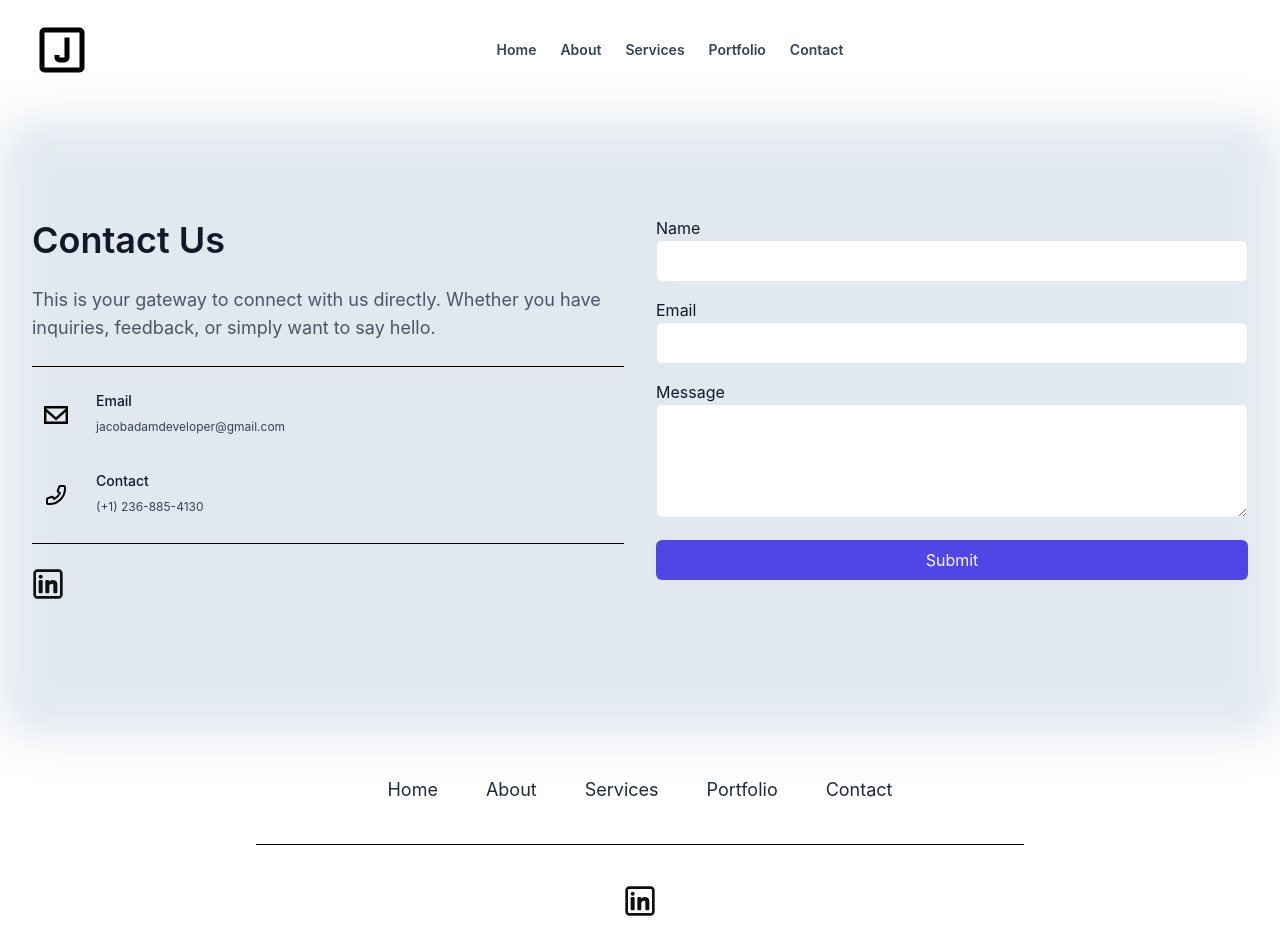
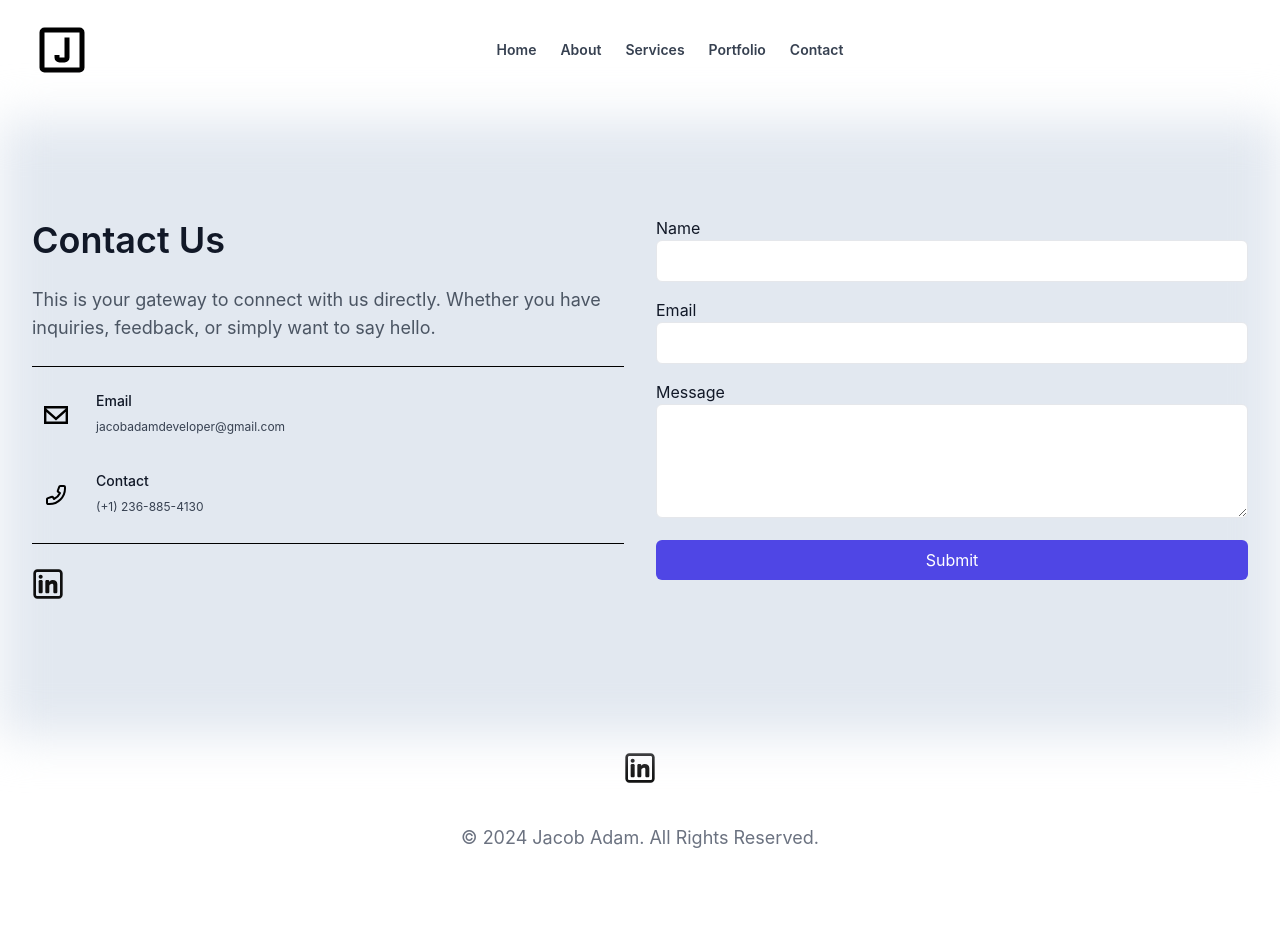
Before and after one commit to jacobadam/jacobadamdeveloper, a React (Create React App) app: page /contact in a window 1280 px wide. Shown: the top 952 px of the page. After the commit the page ends 868 px from the top, so only its background shows below. Built offline with nearby package versions, Linux system fonts and the light colour scheme.

Commit message:
comment out links in footer

```diff
--- a/src/Footer.js
+++ b/src/Footer.js
@@ -5,7 +5,7 @@ export default function Footer() {
     <footer class="w-full bg-white">
       <div class="mx-auto max-w-7xl px-4 sm:px-6 lg:px-8">
         <div class="max-w-3xl mx-auto">
-          <ul class="text-lg flex items-center justify-center flex-col gap-7 md:flex-row md:gap-12 transition-all duration-500 py-10 mb-10 border-b border-black">
+          {/* <ul class="text-lg flex items-center justify-center flex-col gap-7 md:flex-row md:gap-12 transition-all duration-500 py-10 mb-10 border-b border-black">
             <li>
               <a href="/" class="text-gray-800 hover:text-gray-900">
                 Home
@@ -31,8 +31,8 @@ export default function Footer() {
                 Contact
               </a>
             </li>
-          </ul>
-          <div class="flex space-x-10 justify-center items-center mb-10">
+          </ul> */}
+          <div class="flex space-x-10 justify-center items-center mb-10 mt-4">
             <img
               href="https://www.linkedin.com/in/jacobnevitt/"
               class="block  text-gray-900 transition-all duration-500 hover:text-indigo-600 w-8 h-8"
```
